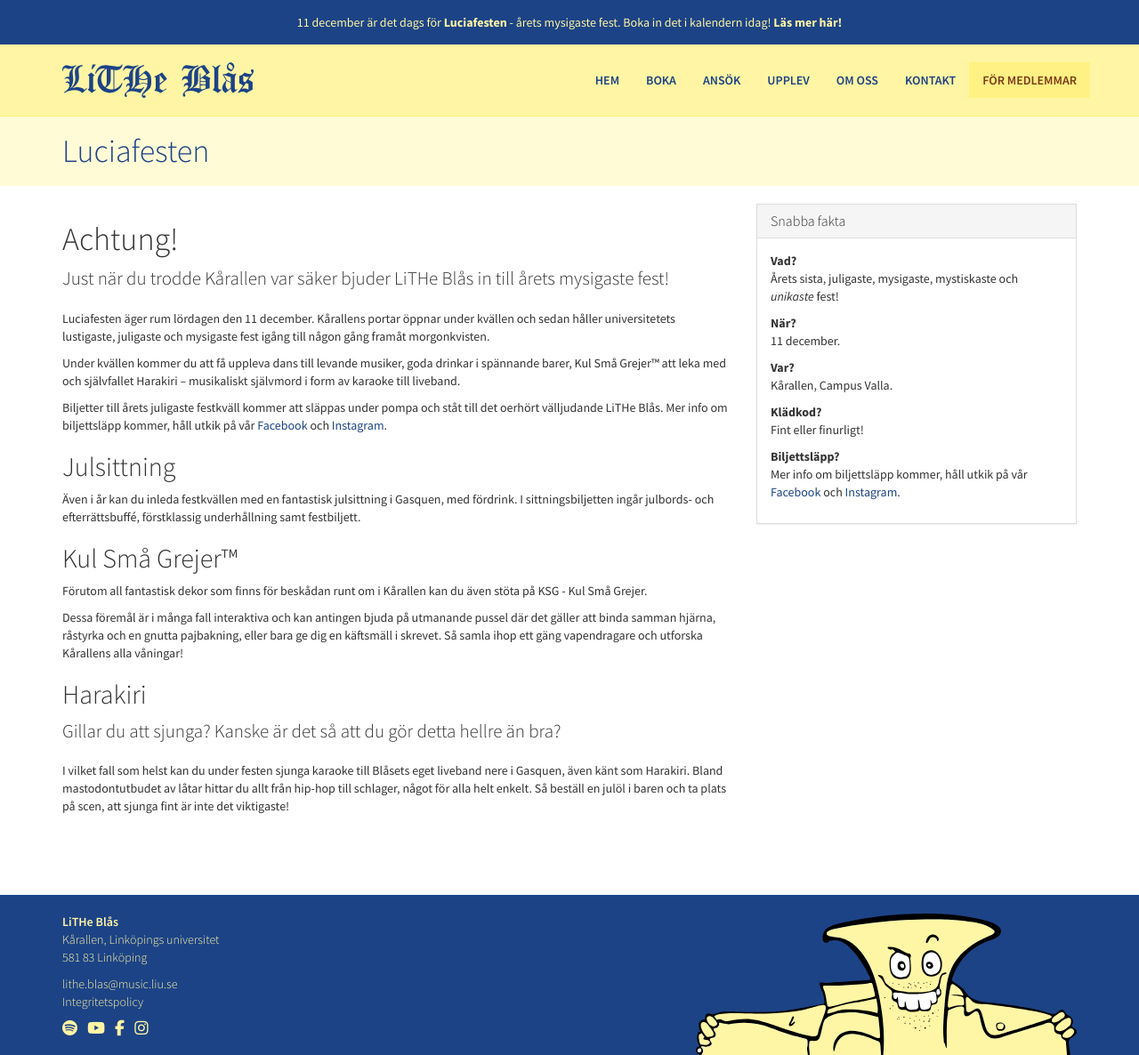
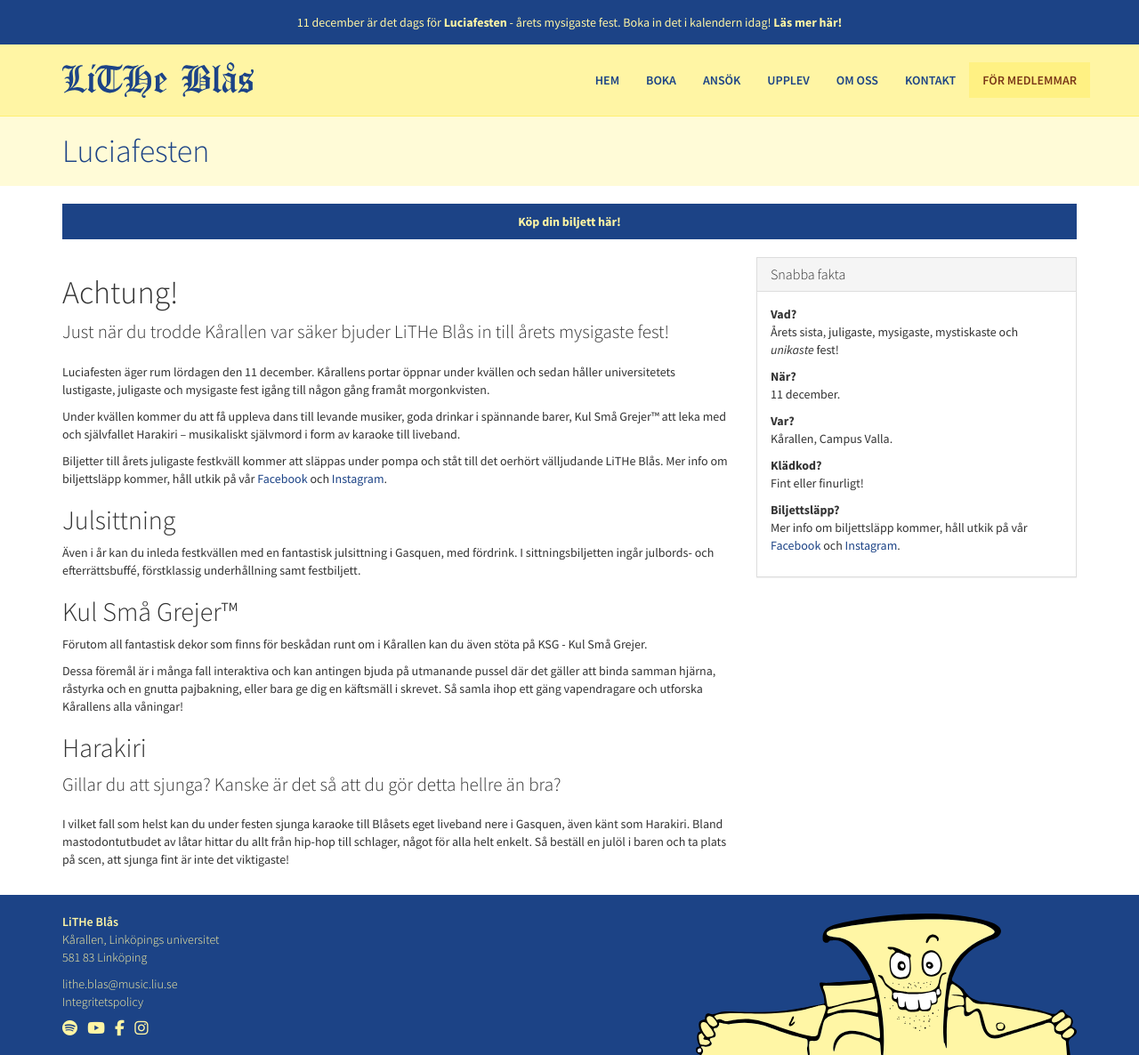
Before and after one commit to litheblas/litheblas.org, a Jekyll site: the page built from _pages/luciafesten.md, in a window 1280 px wide and 1186 px high. Shown: the whole window at 89% size. Built offline with Jekyll 4.4.1, drawn with Linux system fonts in a browser that asks for light colours; nearby versions of some CDN libraries.

Commit message:
Added buy link to Luciafesten

```diff
--- a/_layouts/luciafesten.html
+++ b/_layouts/luciafesten.html
@@ -8,6 +8,15 @@ layout: default
 </div>
 
 <div class="container">
+    <a href="https://billio.app/event/luciafesten" style="
+        display: block;
+        background: #1c4386;
+        color: #fff5a4;
+        padding: 10px 20px;
+        text-align: center;
+        font-weight: bold;
+        margin-bottom: 20px;
+    ">Köp din biljett här!</a>
     <div class="row">
         <div class="col-md-8 col-lg-8">
             <h1>Achtung!</h1>
```
